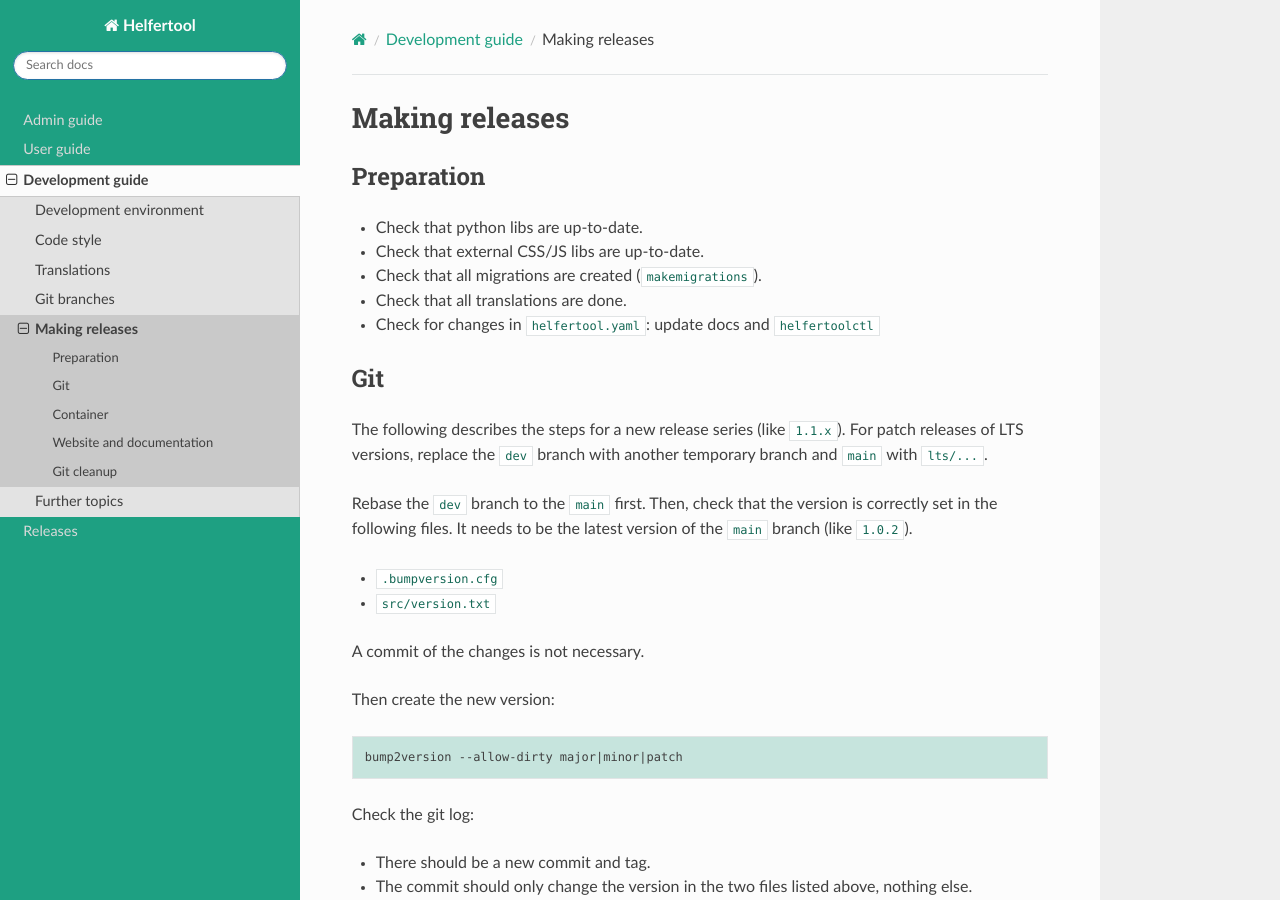
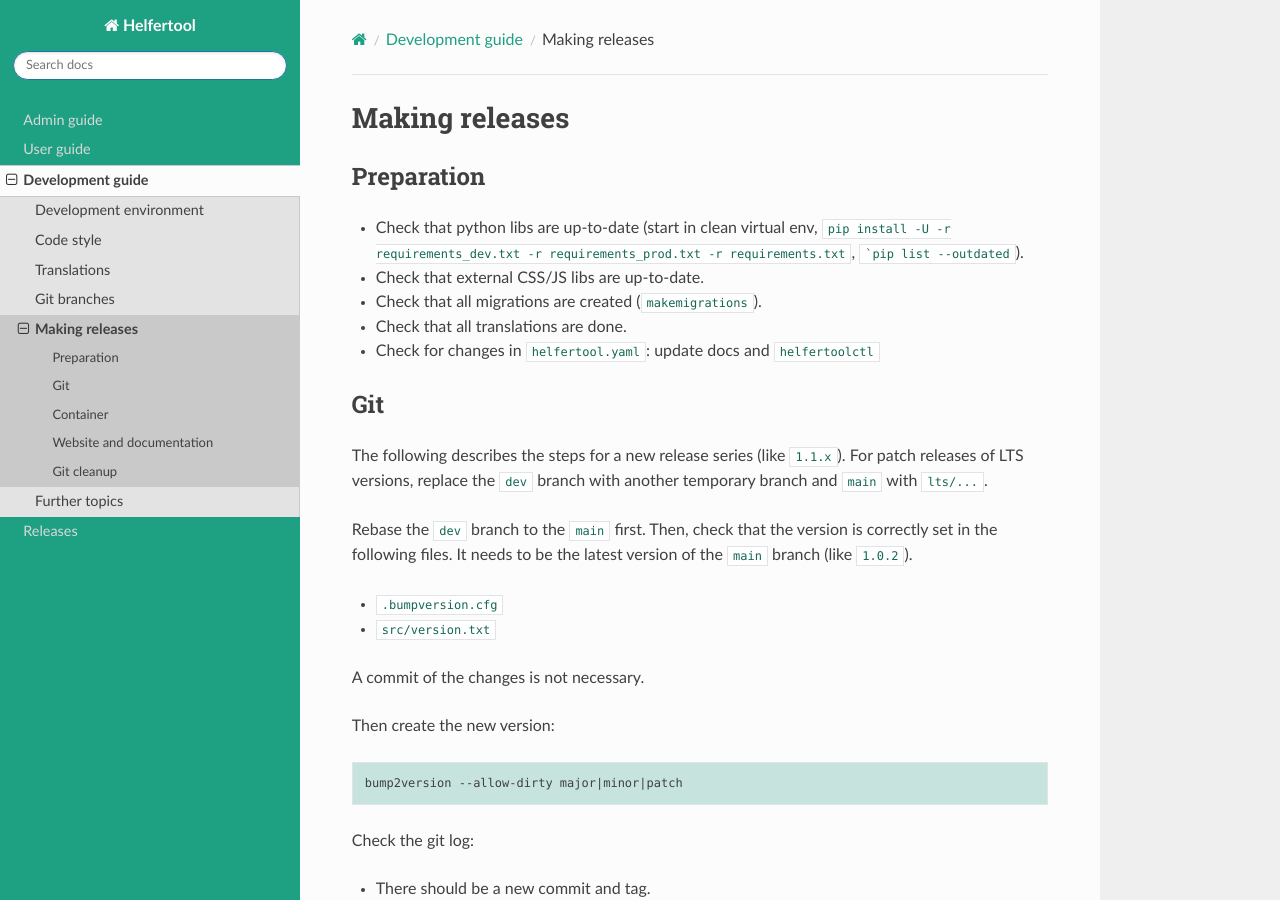
Before and after one commit to helfertool/docs, a Sphinx documentation site: the page built from source/development/releases.rst, in a window 1280 px wide and 900 px high. Built offline with Sphinx 7.4.7 and the Read the Docs theme 2.0.0, drawn with Linux system fonts in a browser that asks for light colours.

Commit message:
add pip commands to check if pyhton libs are up-to-date

````diff
--- a/source/development/releases.rst
+++ b/source/development/releases.rst
@@ -7,7 +7,8 @@ Making releases
 Preparation
 -----------
 
-* Check that python libs are up-to-date.
+* Check that python libs are up-to-date (start in clean virtual env,
+  ``pip install -U -r requirements_dev.txt -r requirements_prod.txt -r requirements.txt``, ```pip list --outdated``).
 * Check that external CSS/JS libs are up-to-date.
 * Check that all migrations are created (``makemigrations``).
 * Check that all translations are done.
````
